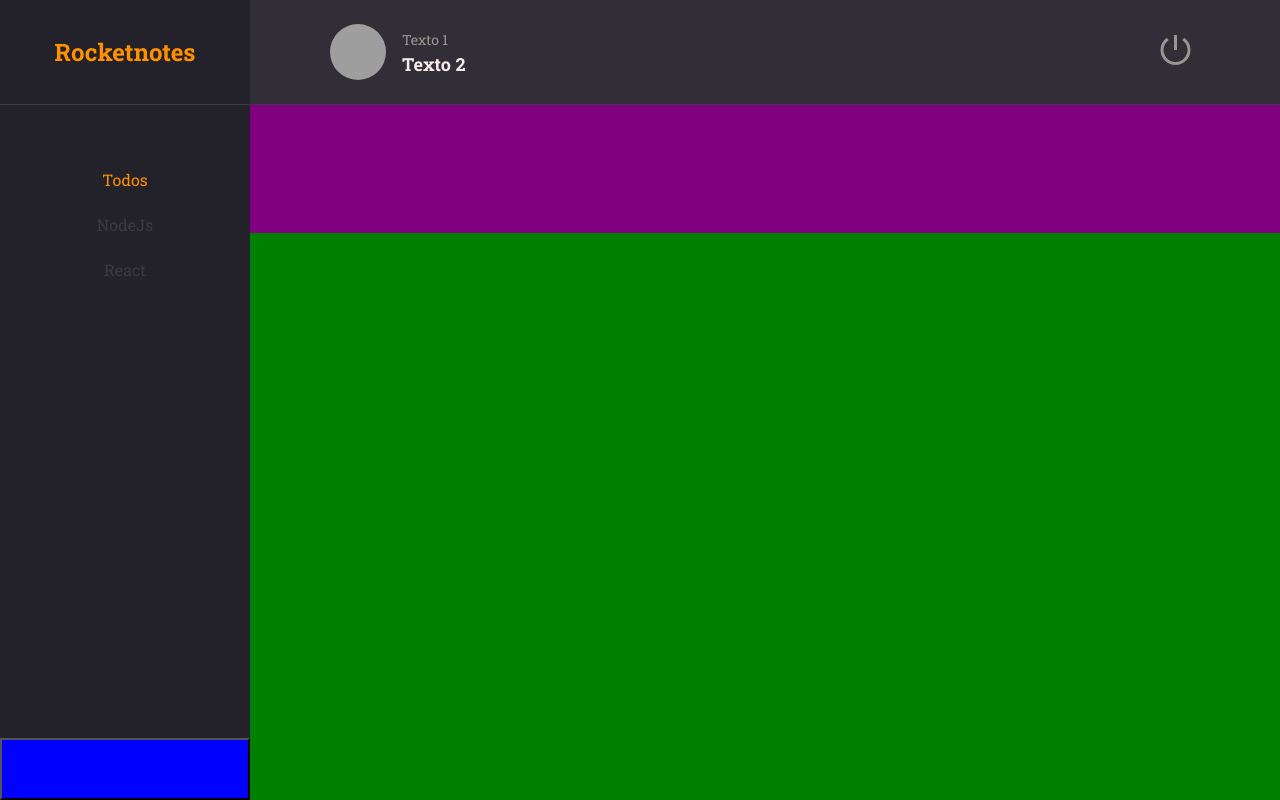
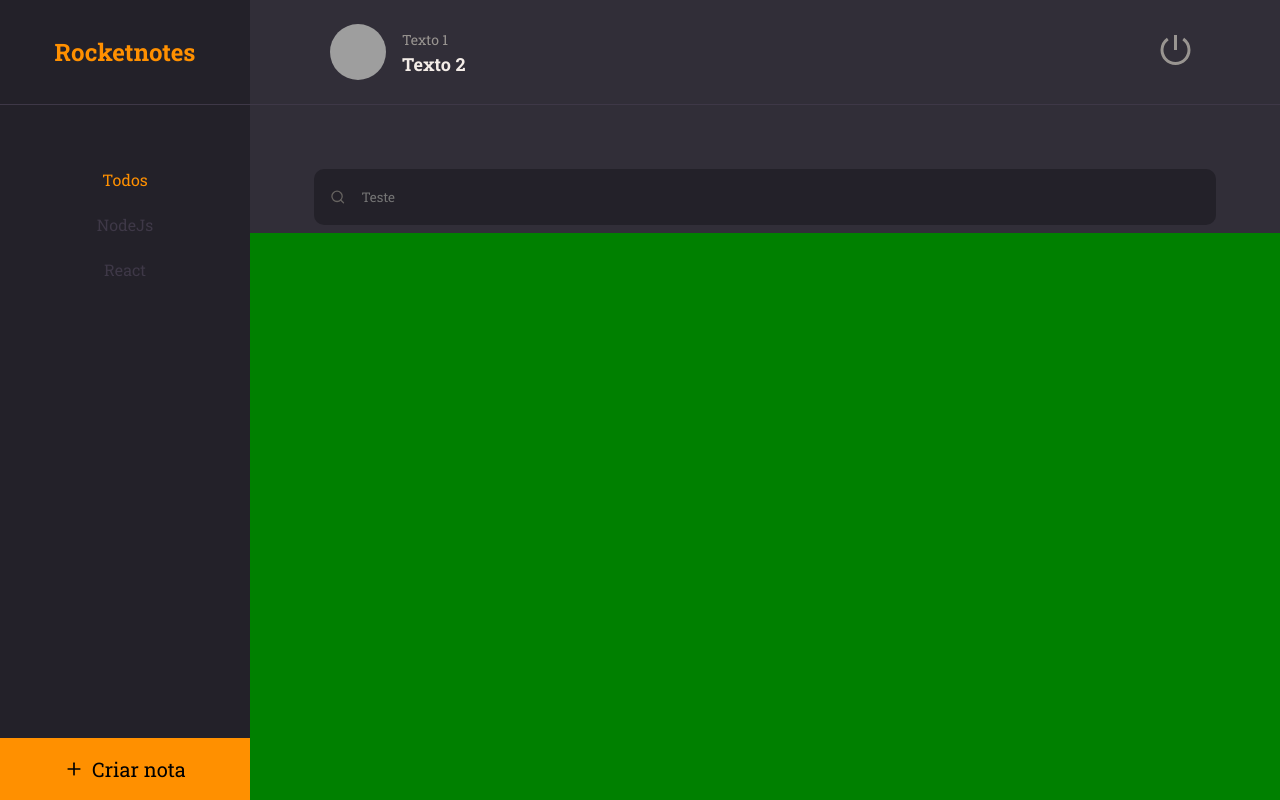
Before and after one commit to LKaua22k/RocketNotes---React, a React (Vite) app: page / in a window 1280 px wide. Built offline with nearby package versions, Linux system fonts and the light colour scheme; grey boxes are pictures that could not be loaded.

Commit message:
Criando e estilizando o Newnote e o Search :tada:

```diff
--- /dev/null
+++ b/src/Components/Input/index.jsx
@@ -0,0 +1,10 @@
+import { Container } from "./style";
+
+export function Input({icon: Icon, ...rest}){
+    return(
+        <Container>
+            {Icon && <Icon />}
+            <input {...rest}/>
+        </Container>
+    )
+}
--- /dev/null
+++ b/src/Components/Input/style.js
@@ -0,0 +1,30 @@
+import styled from "styled-components";
+
+export const Container = styled.div`
+    width: 100%;
+
+    display: flex;
+    align-items: center;
+    border-radius: 10px;
+    margin-bottom: 16px;
+    background-color: ${({theme}) => theme.COLORS.BACKGROUND_900};
+    color: ${({theme}) => theme.COLORS.GRAY_300};
+
+    > input{
+        width: 100%;
+        height: 56px;
+        border: none;
+        padding: 16px;
+        color: ${({theme})=> theme.COLORS.WHITE};
+        background-color: transparent;
+        outline: transparent;
+
+        &:placeholder{
+            color: ${({theme}) => theme.COLORS.GRAY_300};
+        }
+    }
+
+    > svg {
+        margin-left: 16px;
+    }
+`;
--- a/src/Pages/Home/index.jsx
+++ b/src/Pages/Home/index.jsx
@@ -1,7 +1,9 @@
+import {FiPlus,FiSearch} from 'react-icons/fi'
 import { Container , Brand , Menu , Search , Content , NewNote} from './style'
 
 import {Header} from '../../Components/Header'
 import {ButtonText} from '../../Components/ButtonText'
+import {Input} from '../../Components/Input'
 
 export function Home(){
     return(
@@ -13,6 +15,7 @@ export function Home(){
                 <Header />
 
                 <Search>
+                    <Input  placeholder="Teste" icon={FiSearch} />
                 </Search>
 
                 <Menu>
@@ -27,7 +30,10 @@ export function Home(){
 
                 </Content>
 
-                <NewNote />
+                <NewNote>
+                    <FiPlus />
+                    Criar nota
+                </NewNote>
         </Container>
     )
 }
--- a/src/Pages/Home/style.js
+++ b/src/Pages/Home/style.js
@@ -48,8 +48,7 @@ export const Menu = styled.ul`
 
 export const Search = styled.div`
     grid-area: search;
-    background-color: purple;
-
+    padding: 64px 64px 0;
 `;
 
 export const Content = styled.div`
@@ -59,6 +58,13 @@ export const Content = styled.div`
 
 export const NewNote = styled.button`
     grid-area: newnote;
-    background-color: blue;
 
+    display: flex;
+    justify-content: center;
+    align-items: center;
+    gap: 8px;
+    font-size: 20px;
+    padding: 27px 63px;
+    background-color:  ${({theme}) => theme.COLORS.ORANGE};
+    border: none;
 `;
```
